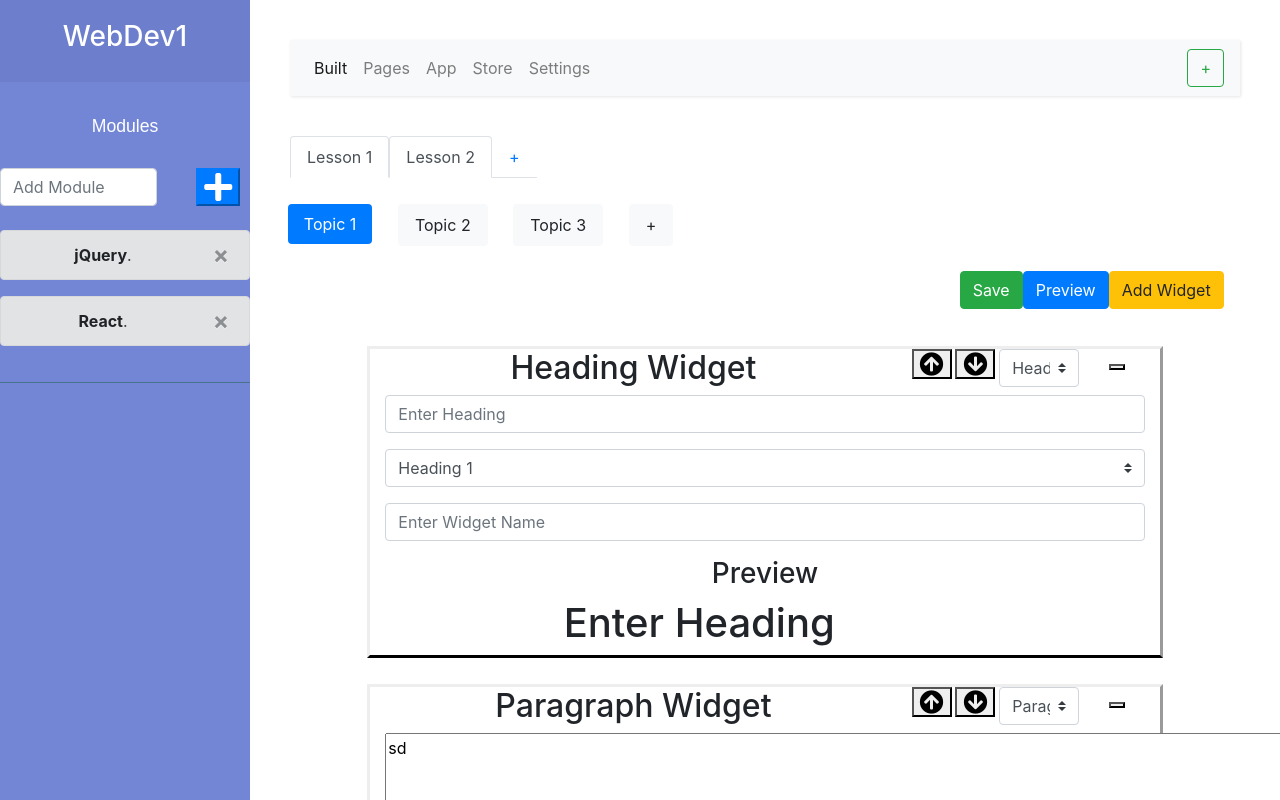
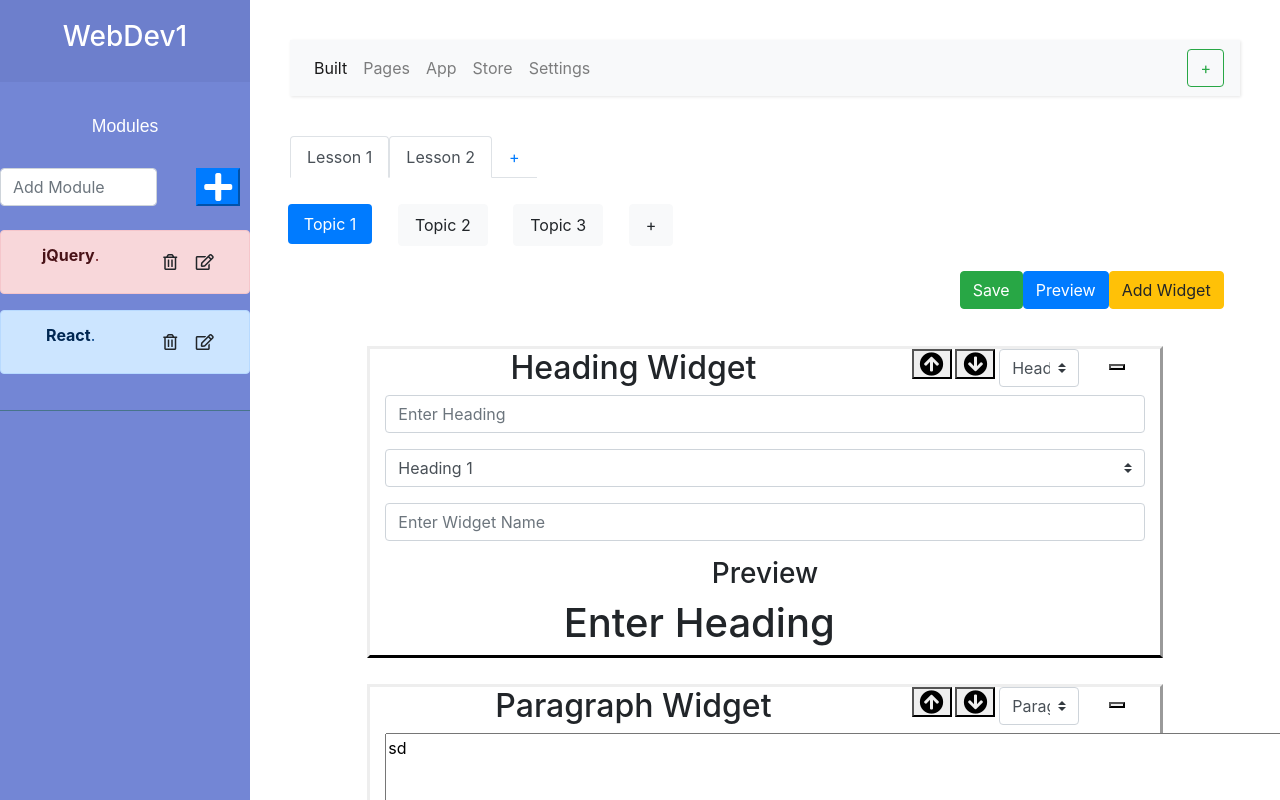
Before and after one commit to vaibhavdave5/reactAssignment, a React (Create React App) app: page /course/1 in a window 1280 px wide. Shown: the top 800 px of the page. Built offline with nearby package versions, Linux system fonts and the light colour scheme.

Commit message:
Delete and select functionality added to ModuleList

```diff
--- a/src/components/CourseEditor.js
+++ b/src/components/CourseEditor.js
@@ -19,13 +19,31 @@ class CourseEditor extends React.Component {
             newModuleName: ""
         }
     }
-    selectModule = module =>
+    selectModule = module =>{
         this.setState({
             module: module
         })
+    }
+
+    deleteModule = deleteModule => {
+        if(this.state.course.modules.length === 1){
+            alert("You cannot delete the last Module");
+        }
+        else {
+            var modules = this.state.course.modules.filter(
+                module => module.id !== deleteModule.id
+            )
+            var newCourse = this.state.course;
+            newCourse.modules = modules;
+            this.setState({
+                course: newCourse
+            })
+        }
+    }
+
     addModule = btn => {
         var newModule = {
-            "id": (this.state.course.modules.length+1),
+            "id": new Date().getTime(),
             "title": this.state.newModuleName,
             "lessons":[]
         }
@@ -36,6 +54,7 @@ class CourseEditor extends React.Component {
         });
         this.courseService.updateCourse(this.state.course.id, this.state.course);
     }
+
     changeModuleName = btn => {
         this.setState({
             newModuleName: document.getElementById("newModule").value
@@ -73,7 +92,11 @@ class CourseEditor extends React.Component {
                             </div>
                             <br/>
 
-                            <ModuleList course={this.state.course}/>
+                            <ModuleList course={this.state.course}
+                                        selectModule ={this.selectModule}
+                                        selectedModule = {this.state.module}
+                                        delModule = {this.deleteModule}
+                            />
 
                         </ul>
                     </nav>
--- a/src/components/ModuleList.js
+++ b/src/components/ModuleList.js
@@ -1,15 +1,61 @@
 import React from 'react'
 import ModuleListItem from "./ModuleListItem";
 
-const ModuleList = ({course}) =>
+class ModuleList extends React.Component {
+    constructor(props) {
+        super(props)
+
+        this.state = {
+            course: this.props.course
+        };
+
+        // this.titleChanged = this.titleChanged.bind(this);
+    }
+
+    createModule = () => {
+        this.setState(
+            {
+                modules: [
+                    ...this.state.modules,
+                    this.state.module
+                ]
+            }
+        )
+    }
+    titleChanged = (event) => {
+        this.setState(
+            {
+                module: {title: event.target.value}
+            });
+    }
+
+    moduleColor = (module) => {
+        if(module.id === this.props.selectedModule.id){
+            return "nav-link alert alert-dismissible alert-danger";
+        }
+        return "nav-link alert alert-dismissible alert-primary";
+    }
+
+
+    render() {
+        return(
             <div>
-{course.modules.map(
+                {this.state.course.modules.map(
                     (module) => {
                         return (
+
                             <ModuleListItem
-                module={module}/>
+                                module={module}
+                                selectModule={this.props.selectModule}
+                                moduleColor={this.moduleColor}
+                                delModule={this.props.delModule}
+                                editModule={this.titleChanged}
+                            />
                         )
                     })
                 }
             </div>
+        )
+    }
+}
 export default ModuleList;
--- a/src/components/ModuleListItem.js
+++ b/src/components/ModuleListItem.js
@@ -1,9 +1,22 @@
 import React from 'react'
 
-const ModuleListItem = ({module}) =>
-    <div className="nav-link alert alert-dismissible alert-secondary">
-        <button type="button" className="close " data-dismiss="alert">&times;</button>
-        <a href="#" className="alert-link">{module.title}</a>.
-    </div>
+
+
+const ModuleListItem = ({module, selectModule, moduleColor, delModule, titleChanged}) =>
+    <div className={moduleColor(module)}
+         onClick={() => selectModule(module)} >
+        <div className="row">
+            <div className="col-8">
+                <a href="#" className="alert-link">{module.title}</a>.
+            </div>
+            <div className="col-2">
+                <button type="button" onClick={() => delModule(module)} className="fa fa-trash-alt btn" data-dismiss="alert"/>
+            </div>
+            <div className="col-2">
+                <button type="button" onClick={titleChanged} className="fa fa-edit btn" data-dismiss="alert"/>
+            </div>
+            </div>
+        </div>
+
 
 export default ModuleListItem;
```
Lines whose indentation alone changed are shown as unchanged.
